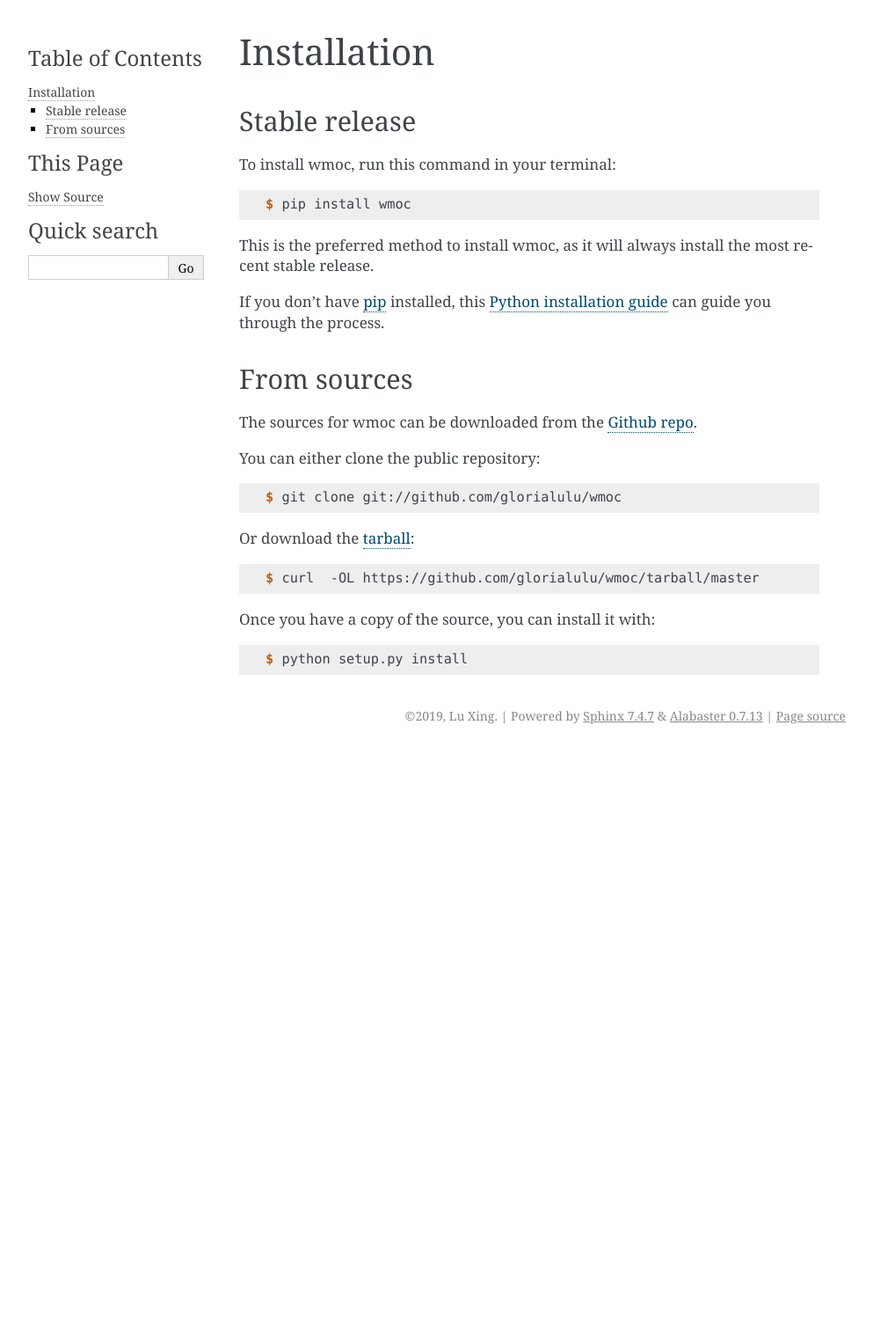
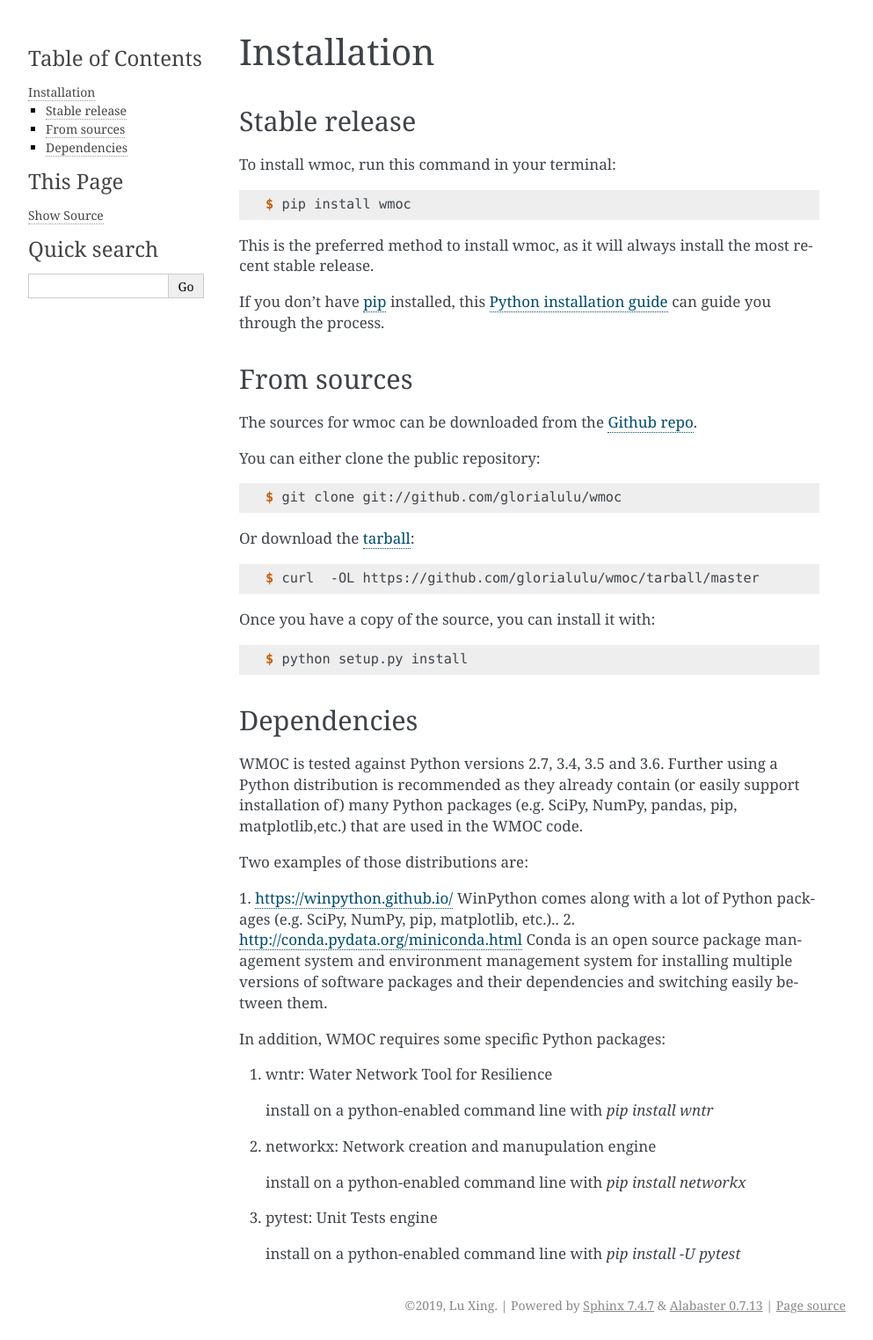
Before and after one commit to glorialulu/TSNet, a Sphinx documentation site: the page built from docs/installation.rst, in a window 1280 px wide. Shown: the whole page at 88% size, without its empty margins (148-1141 px from the left). Built offline with Sphinx 7.4.7, drawn with Linux system fonts in a browser that asks for light colours; pages that are not in the unit, such as notebooks, are missing from menus; before the commit the page ends 900 px from its top, so only the background shows below that.

Commit message:
docs updated

```diff
--- a/docs/index.rst
+++ b/docs/index.rst
@@ -12,6 +12,7 @@ Welcome to wmoc's documentation!
    contributing
    authors
    history
+   API documentation <apidocs/wmoc>
 
 Indices and tables
 ==================
--- a/docs/installation.rst
+++ b/docs/installation.rst
@@ -49,3 +49,32 @@ Once you have a copy of the source, you can install it with:
 
 .. _Github repo: https://github.com/glorialulu/wmoc
 .. _tarball: https://github.com/glorialulu/wmoc/tarball/master
+
+
+Dependencies
+------------
+
+WMOC is tested against Python versions 2.7, 3.4, 3.5 and 3.6. Further
+using a Python distribution is recommended as they already contain (or easily
+support installation of) many Python packages (e.g. SciPy, NumPy, pandas, pip,
+matplotlib,etc.) that are used in the WMOC code.
+
+Two examples of those distributions are:
+
+1. https://winpython.github.io/ WinPython comes along with a lot of Python
+packages (e.g. SciPy, NumPy, pip, matplotlib, etc.)..
+2. http://conda.pydata.org/miniconda.html Conda is an open source package
+management  system and environment management system for installing multiple
+versions of software  packages and their dependencies and switching easily
+between them.
+
+In addition, WMOC requires some specific Python packages:
+
+1. wntr: Water Network Tool for Resilience
+  install on a python-enabled command line with `pip install wntr`
+
+2. networkx: Network creation and manupulation engine
+  install on a python-enabled command line with `pip install networkx`
+
+3. pytest: Unit Tests engine
+  install on a python-enabled command line with `pip install -U pytest`
```
